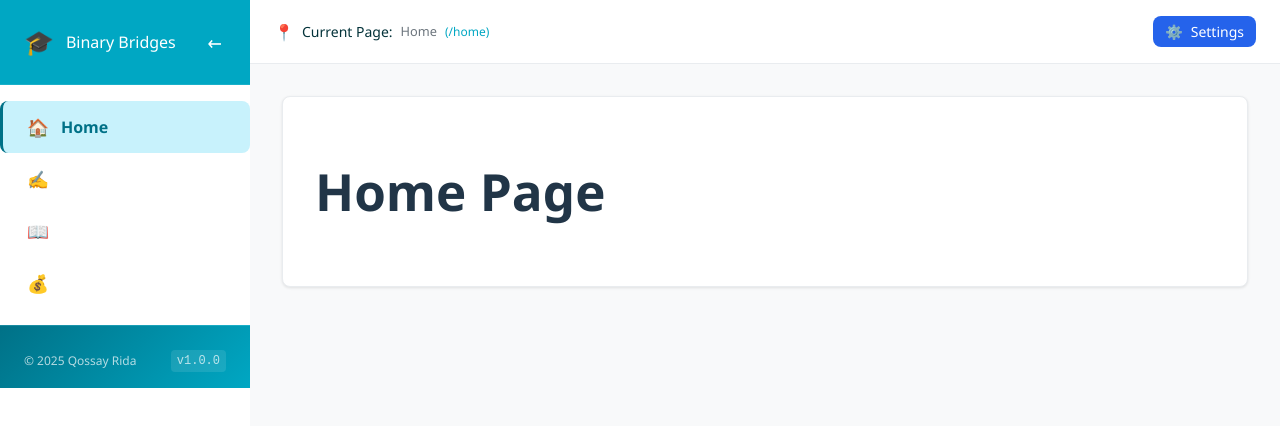
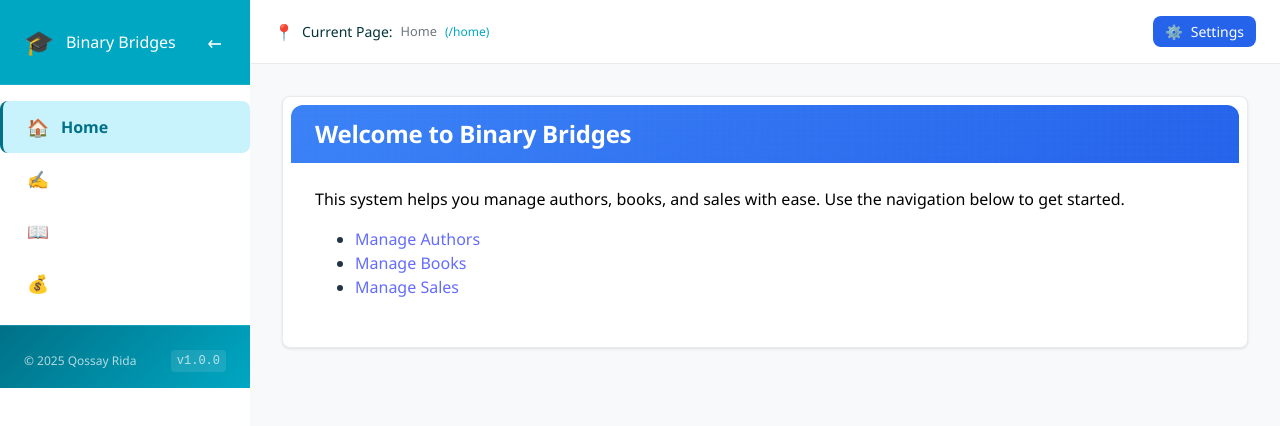
Before and after one commit to qossayrida/binary-bridges-ui, a React (Vite) app: page /home in a window 1280 px wide. Shown: the top 426 px of the page. Built offline with nearby package versions, Linux system fonts and the light colour scheme; sample sign-in values are in the browser's storage; what @binary-bridges/binary-bridges-axios-client-api would draw is missing.

Commit message:
solve routing

```diff
--- a/src/pages/HomePage.tsx
+++ b/src/pages/HomePage.tsx
@@ -1,9 +1,35 @@
+import React from 'react';
+import {Link} from 'react-router-dom';
 
 export const HomePage = () => {
     return (
-        <div className="min-h-screen bg-gradient-to-br from-blue-50 to-indigo-100 flex items-center justify-center p-4">
-            <h1 className="page-text-3xl page-font-bold page-text-gray-800 page-mb-6 page-text-center">Home Page</h1>
-            {/* Add your home page content here */}
+        <div className="data-page">
+            <div className="page-container">
+                {/* Header Section */}
+                <div className="page-header">
+                    <div className="header-content-wrapper">
+                        <h1 className="page-title">Welcome to Binary Bridges</h1>
+                    </div>
+                </div>
+
+                <p style={{color: 'black'}} className="page-description">
+                    This system helps you manage authors, books, and sales with ease. Use the navigation below to
+                    get started.
+                </p>
+                <div className="page-links">
+                    <ul>
+                        <li>
+                            <Link to="/author">Manage Authors</Link>
+                        </li>
+                        <li>
+                            <Link to="/book">Manage Books</Link>
+                        </li>
+                        <li>
+                            <Link to="/sale">Manage Sales</Link>
+                        </li>
+                    </ul>
+                </div>
+            </div>
         </div>
     );
-}
+};
```
